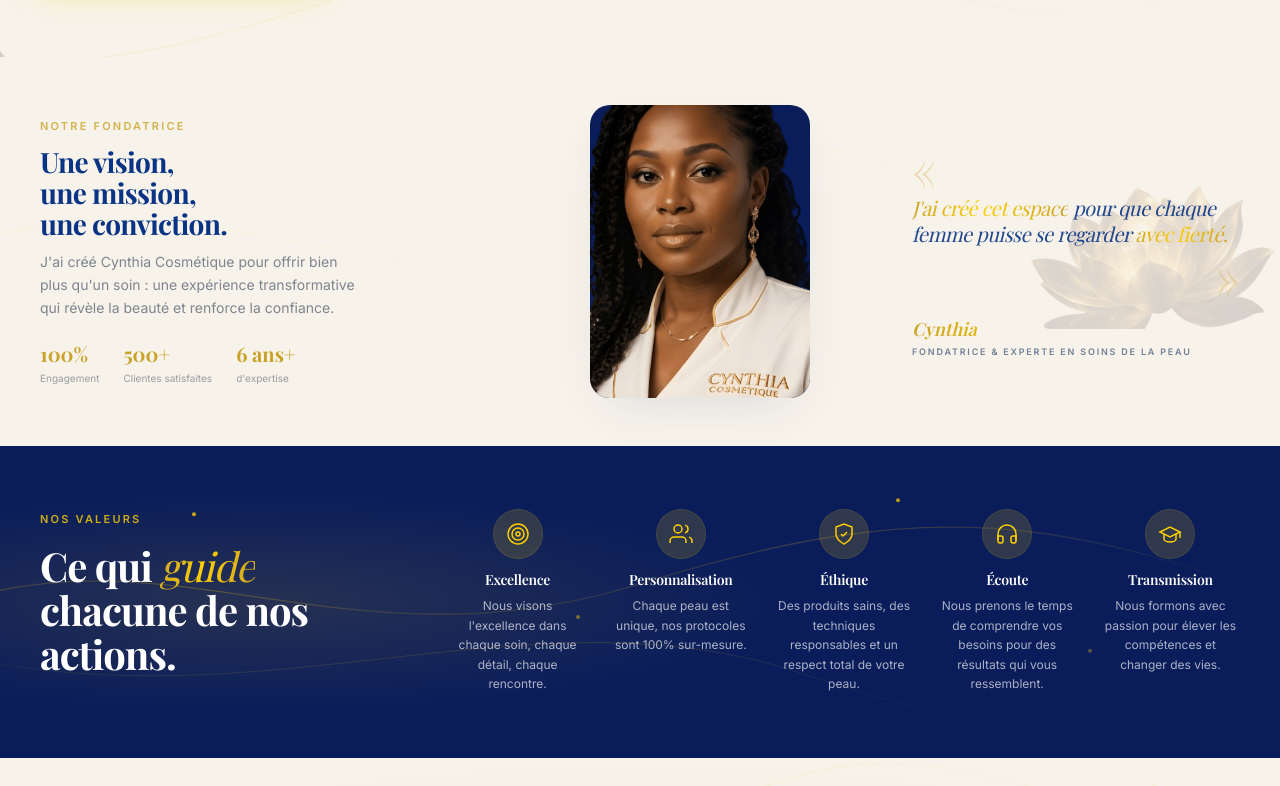
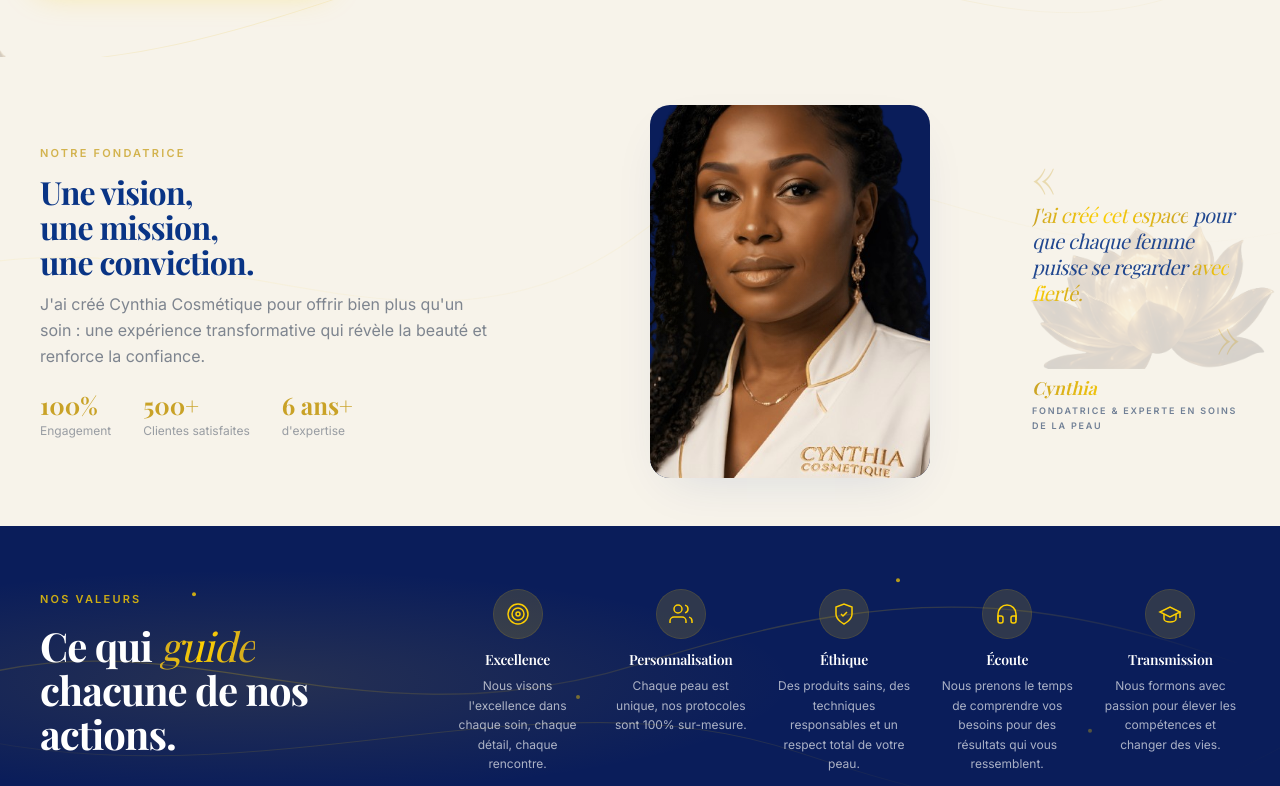
Before and after one commit to kenryalonzo/com.cythia.dev, a Next.js app: page /a-propos in a window 1280 px wide. Shown: the part 814-1600 px from the top of the page. Built offline with nearby package versions, Linux system fonts and the light colour scheme.

Commit message:
feat: adjust Fondatrice component layout for improved visual balance and readability

```diff
--- a/components/Fondatrice.tsx
+++ b/components/Fondatrice.tsx
@@ -56,8 +56,8 @@ export function Fondatrice() {
 
 			<div className="container-luxe relative z-10">
 				<div className="flex flex-col items-center gap-8 lg:flex-row lg:items-center lg:gap-0">
-					{/* ─── Left: Text + Stats (~40%) ─── */}
-					<div className="flex w-full flex-col lg:w-[40%] lg:pr-8">
+					{/* ─── Left: Text + Stats (~45%) ─── */}
+					<div className="flex w-full flex-col lg:w-[45%] lg:pr-10">
 						<Reveal direction="down" delay={0.1}>
 							<span className="eyebrow mb-3 block !text-[9px] !tracking-[0.2em] !text-gold-deep/80 sm:!text-[10px] md:!text-[11px]">
 								Notre Fondatrice
@@ -65,7 +65,7 @@ export function Fondatrice() {
 						</Reveal>
 
 						<Reveal delay={0.2}>
-							<h2 className="max-w-[280px] font-display text-xl font-bold leading-[1.1] tracking-tight text-royal sm:text-2xl md:max-w-none md:text-[1.6rem] lg:text-[1.75rem]">
+							<h2 className="max-w-[320px] font-display text-xl font-bold leading-[1.1] tracking-tight text-royal sm:text-2xl md:max-w-none md:text-[1.75rem] lg:text-[2rem]">
 								Une vision,
 								<br />
 								une mission,
@@ -75,7 +75,7 @@ export function Fondatrice() {
 						</Reveal>
 
 						<Reveal delay={0.3}>
-							<p className="mt-3 max-w-xs text-xs leading-relaxed text-slate-ink/70 sm:text-sm">
+							<p className="mt-3 max-w-md text-xs leading-relaxed text-slate-ink/70 sm:text-sm md:text-base">
 								J&apos;ai créé Cynthia Cosmétique pour offrir bien plus
 								qu&apos;un soin : une expérience transformative qui révèle la
 								beauté et renforce la confiance.
@@ -84,13 +84,13 @@ export function Fondatrice() {
 
 						{/* Stats */}
 						<Reveal delay={0.4}>
-							<div className="mt-5 flex gap-4 sm:gap-6">
+							<div className="mt-5 flex gap-6 sm:gap-8">
 								{stats.map((s) => (
 									<div key={s.label} className="flex flex-col">
-										<span className="font-display text-lg font-bold text-gold-deep sm:text-xl">
+										<span className="font-display text-lg font-bold text-gold-deep sm:text-xl md:text-2xl">
 											{s.number}
 										</span>
-										<span className="mt-0.5 text-[9px] text-slate-ink/55 sm:text-[10px]">
+										<span className="mt-0.5 text-[9px] text-slate-ink/55 sm:text-[10px] md:text-xs">
 											{s.label}
 										</span>
 									</div>
@@ -99,12 +99,12 @@ export function Fondatrice() {
 						</Reveal>
 					</div>
 
-					{/* ─── Center: Portrait (~30%) ─── */}
-					<Reveal delay={0.2} className="w-full lg:w-[30%]">
+					{/* ─── Center: Portrait (~35%) ─── */}
+					<Reveal delay={0.2} className="w-full lg:w-[35%]">
 						<motion.div
 							whileHover={{ y: -3 }}
 							transition={{ type: "spring", stiffness: 300, damping: 24 }}
-							className="relative mx-auto aspect-[3/4] w-[200px] overflow-hidden rounded-2xl bg-[#0a1d5a] shadow-card sm:w-[220px]"
+							className="relative mx-auto aspect-[3/4] w-[220px] overflow-hidden rounded-2xl bg-[#0a1d5a] shadow-card sm:w-[260px] md:w-[280px]"
 						>
 							{/* Gold shimmer */}
 							<div
@@ -119,17 +119,17 @@ export function Fondatrice() {
 								src="/assets/images/cynthia-vision.png"
 								alt="Cynthia — Fondatrice de Cynthia Cosmétique"
 								fill
-								sizes="220px"
+								sizes="280px"
 								className="object-cover object-top"
 							/>
 						</motion.div>
 					</Reveal>
 
-					{/* ─── Right: Quote (~30%) ─── */}
+					{/* ─── Right: Quote (~20%) ─── */}
 					<Reveal
 						direction="right"
 						delay={0.3}
-						className="w-full lg:w-[30%] lg:pl-8"
+						className="w-full lg:w-[20%] lg:pl-8"
 					>
 						<div className="flex flex-col">
 							<span
```
